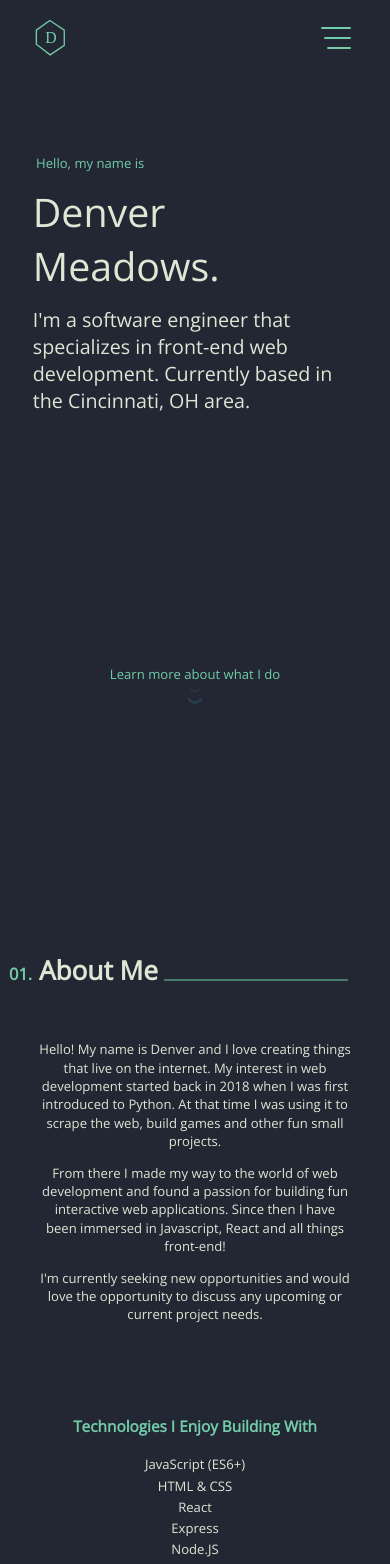
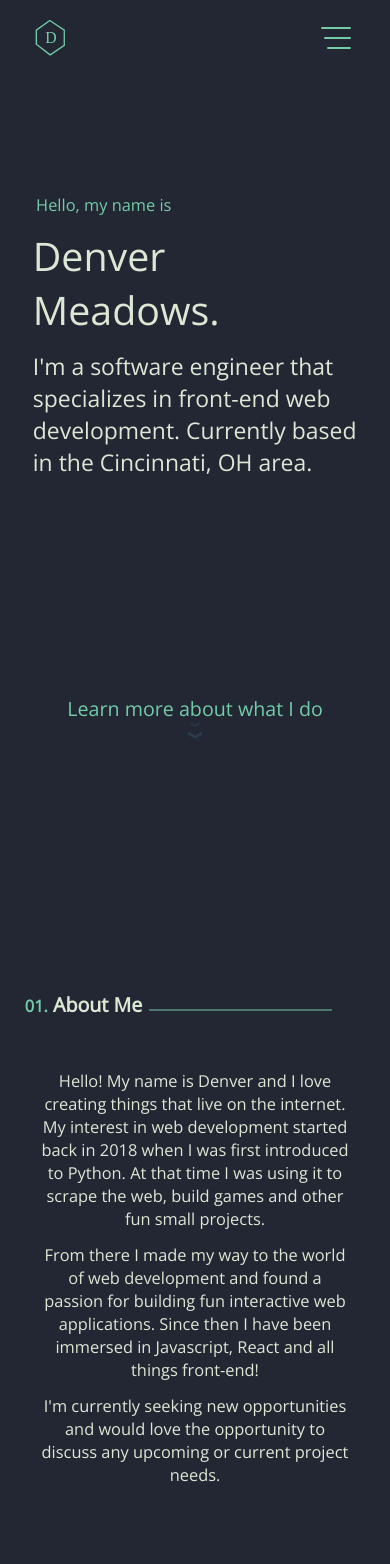
Before and after one commit to Denver-Meadows/Portfolio, a React (Create React App) app: page / in a window 390 px wide. Shown: the top 1564 px of the page. Built offline with nearby package versions, Linux system fonts and the light colour scheme; a web font is replaced by a local one.

Commit message:
updating build

```diff
--- a/src/styles/about.scss
+++ b/src/styles/about.scss
@@ -126,6 +126,23 @@
     &-tech {
       margin-top: 10rem;
       margin-bottom: 15rem;
+      font-size: 2.1rem;
+    }
+    &-description {
+      padding-top: 1rem;
+
+      p {
+        margin-bottom: 2rem;
+        line-height: 1.4;
+        font-size: 2.5rem;
+      }
     }
   }
+  .learn-more {
+    font-size: 3rem;
+    margin-bottom: 3rem;
+  }
+  .about-header {
+    font-size: 3rem;
+  }
 }
--- a/src/styles/footer.scss
+++ b/src/styles/footer.scss
@@ -57,8 +57,29 @@
       li {
         list-style: none;
         margin: 1rem 4rem;
-        font-size: 2.5rem;
+        font-size: 4rem;
       }
+      a {
+        text-decoration: none;
+        color: var(--clr-font-secondary);
+      }
+
+      a:visited {
+        text-decoration: none;
+        color: var(--clr-font-secondary);
+      }
+
+      &:hover {
+        transform: scale(0) translateY(0rem);
+      }
+
+      &:active {
+        transform: translateY(0px);
+      }
+    }
+
+    &-copyright {
+      font-size: 2rem;
     }
   }
 }
--- a/src/styles/intro.scss
+++ b/src/styles/intro.scss
@@ -147,13 +147,31 @@
 
 @media (max-width: 475px) {
   .page-introduction-intro {
-    margin: 40% 0;
+    margin: 20% 0;
     padding: 9rem 5rem;
+  }
+  .intro-info-1 {
+    font-size: 2.5rem;
+  }
+  .intro-info-2 {
+    font-size: 6rem;
+  }
+  .intro-info-3 {
+    font-size: 3.5rem;
   }
 }
 
-@media (max-width: 400px) {
+@media (max-width: 375px) {
   .page-introduction-intro {
     margin: 10% 0;
   }
+  .intro-info-1 {
+    font-size: 5rem;
+  }
+  .intro-info-2 {
+    font-size: 5rem;
+  }
+  .intro-info-3 {
+    font-size: 2rem;
+  }
 }
```
